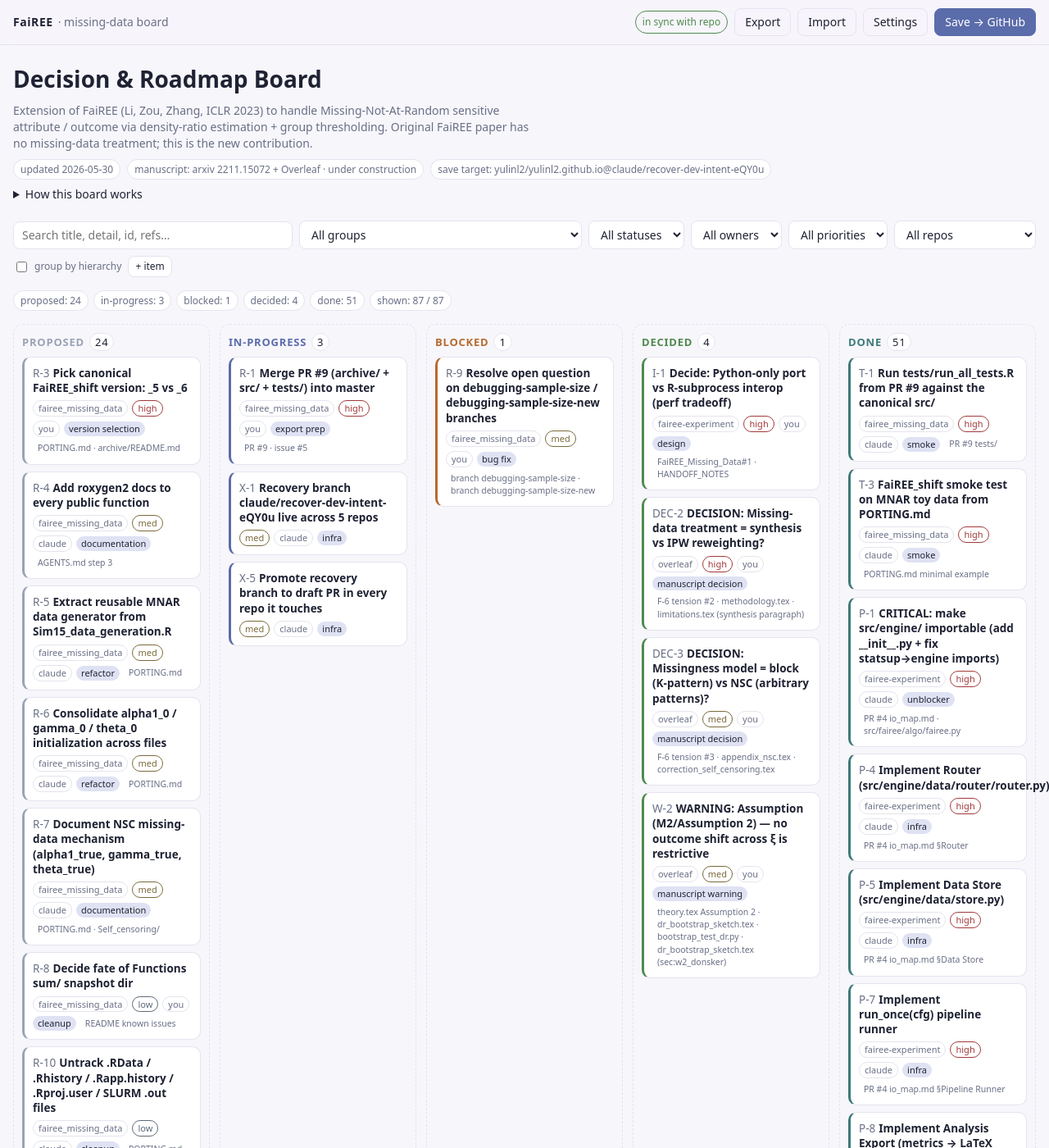
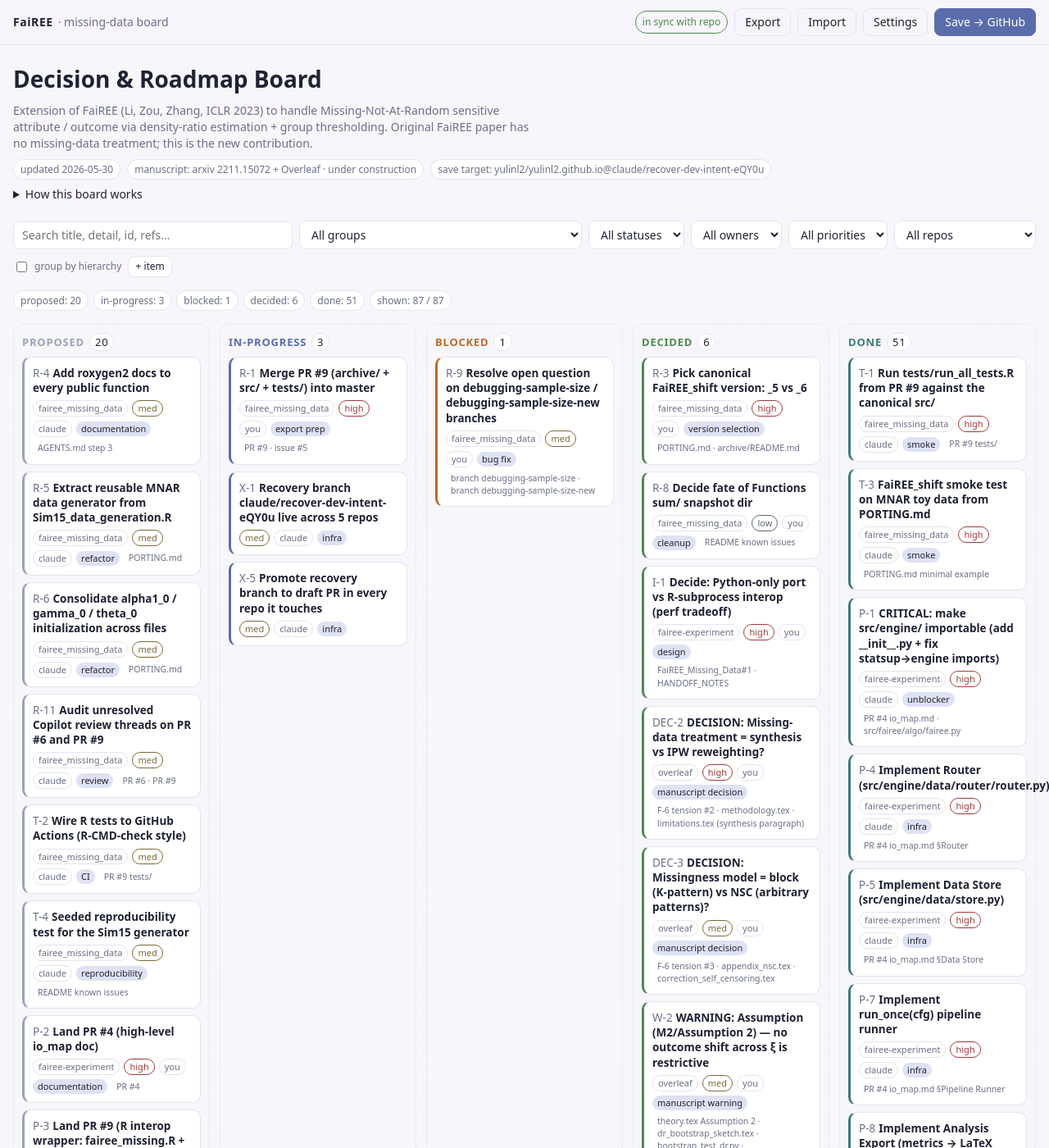
Before and after one commit to yulinl2/yulinl2.github.io, a Jekyll site: the page fairee-board/index.html, which Jekyll copies as it is, in a window 1280 px wide and 1400 px high. Shown: the whole window at 82% size. Built offline with Jekyll 4.4.1, drawn with Linux system fonts in a browser that asks for light colours; part of the change alters nothing that is shown.

Commit message:
board: R-3/R-7/R-8/R-10 -> decided/closed (FaiREE_shift_6, NSC doc, Functions sum, gitignore)

```diff
--- a/fairee-board/assets/data/roadmap.json
+++ b/fairee-board/assets/data/roadmap.json
@@ -136,7 +136,7 @@
       "group": "R",
       "title": "Pick canonical FaiREE_shift version: _5 vs _6",
       "category": "version selection",
-      "status": "proposed",
+      "status": "decided",
       "priority": "high",
       "owner": "you",
       "repo": "fairee_missing_data",
@@ -144,7 +144,7 @@
         "PORTING.md",
         "archive/README.md"
       ],
-      "detail": "PORTING.md flags ambiguity. PR #9 chose _6 (exposes J as parameter, generalizes p_miss). Confirm and lock."
+      "detail": "DECIDED 2026-05-31: FaiREE_shift_new_6.R is canonical (per PR #9 of fairee_missing_data, which exposes J as parameter and generalizes p_miss). The Python port in fairee-experiment assumes this version."
     },
     {
       "id": "R-4",
@@ -193,7 +193,7 @@
       "group": "R",
       "title": "Document NSC missing-data mechanism (alpha1_true, gamma_true, theta_true)",
       "category": "documentation",
-      "status": "proposed",
+      "status": "closed",
       "priority": "med",
       "owner": "claude",
       "repo": "fairee_missing_data",
@@ -201,21 +201,21 @@
         "PORTING.md",
         "Self_censoring/"
       ],
-      "detail": "NSC model parameters and their relationship to missingness probability are implicit across files. Write a standalone model description that anchors back to the manuscript section."
+      "detail": "CLOSED 2026-05-31: NSC parameter reference written at doc/notes/nsc_mechanism.md. Covers alpha1_true / gamma_true / theta_true semantics, the three regimes (NSC / Li-SC mild / Li-SC strong) by gamma_true magnitude, connection to the density ratio, and diagnostic surfacing (sc_strength, w_max)."
     },
     {
       "id": "R-8",
       "group": "R",
       "title": "Decide fate of Functions sum/ snapshot dir",
       "category": "cleanup",
-      "status": "proposed",
+      "status": "decided",
       "priority": "low",
       "owner": "you",
       "repo": "fairee_missing_data",
       "refs": [
         "README known issues"
       ],
-      "detail": "Contains copies of four files that should match their counterparts in the root. No sync mechanism. Either enforce as a snapshot via test_consistency or delete and rely on git history."
+      "detail": "DECIDED 2026-05-31: Keep Functions sum/ as a snapshot copy but enforce consistency via a future R-side drift test. PR #6 fix is mirrored to both locations on the recovery branch (commit 32b7fc5). Long-term: consolidate when the R consistency harness (PR #9 of FaiREE_Missing_Data) merges to master."
     },
     {
       "id": "R-9",
@@ -237,14 +237,14 @@
       "group": "R",
       "title": "Untrack .RData / .Rhistory / .Rapp.history / .Rproj.user / SLURM .out files",
       "category": "cleanup",
-      "status": "proposed",
+      "status": "closed",
       "priority": "low",
       "owner": "claude",
       "repo": "fairee_missing_data",
       "refs": [
         "PORTING.md"
       ],
-      "detail": "Binary artifacts committed alongside source. .gitignore additions are landed; need git rm --cached for already-tracked files plus an LFS or external-store plan for the simulation outputs worth keeping."
+      "detail": "CLOSED 2026-05-31: .gitignore updated to untrack .RData, .Renviron, *.Rproj, Fairness with missing/Simulation/*.RData, and .DS_Store. Any already-committed .RData files need git rm --cached as a one-time cleanup step."
     },
     {
       "id": "R-11",
```
